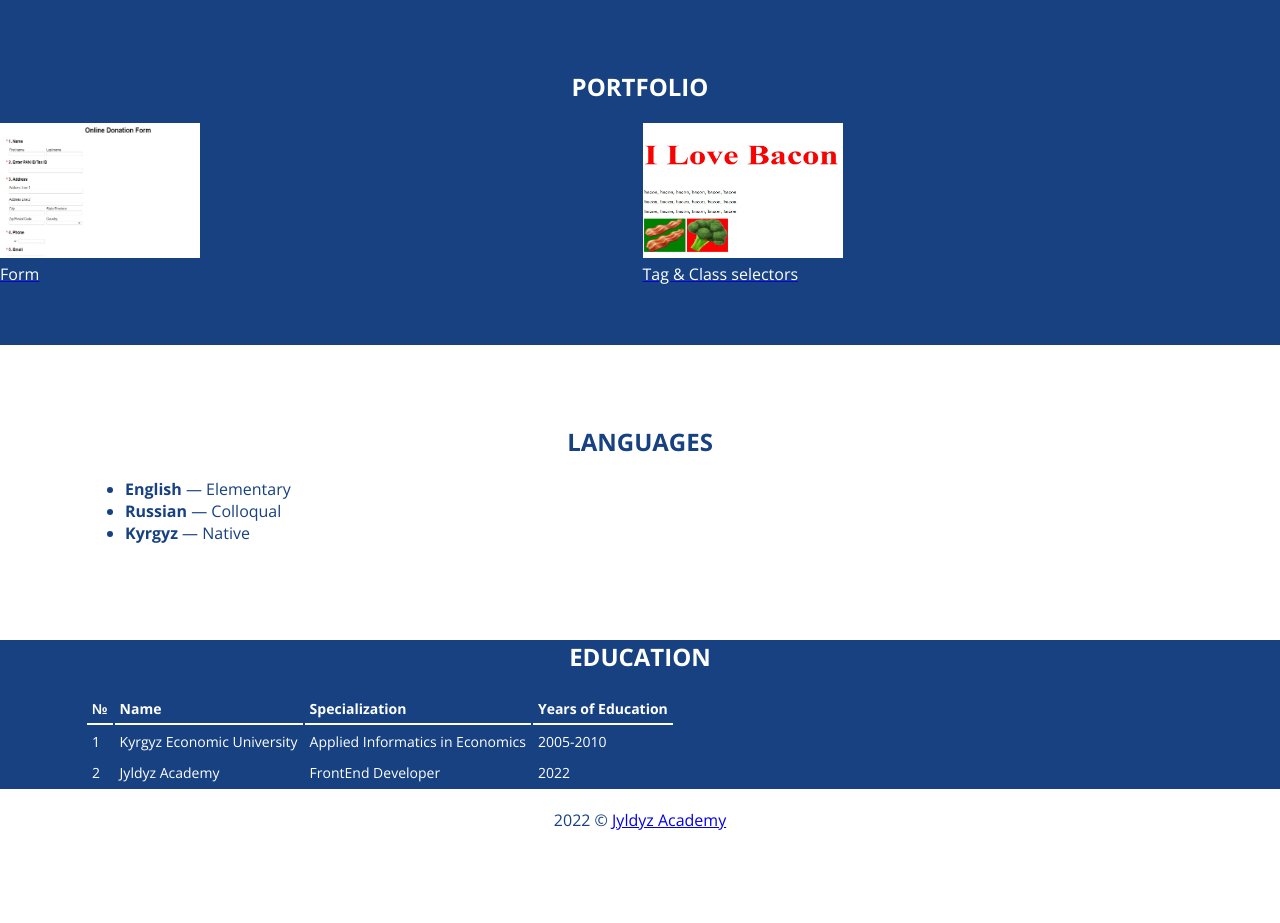
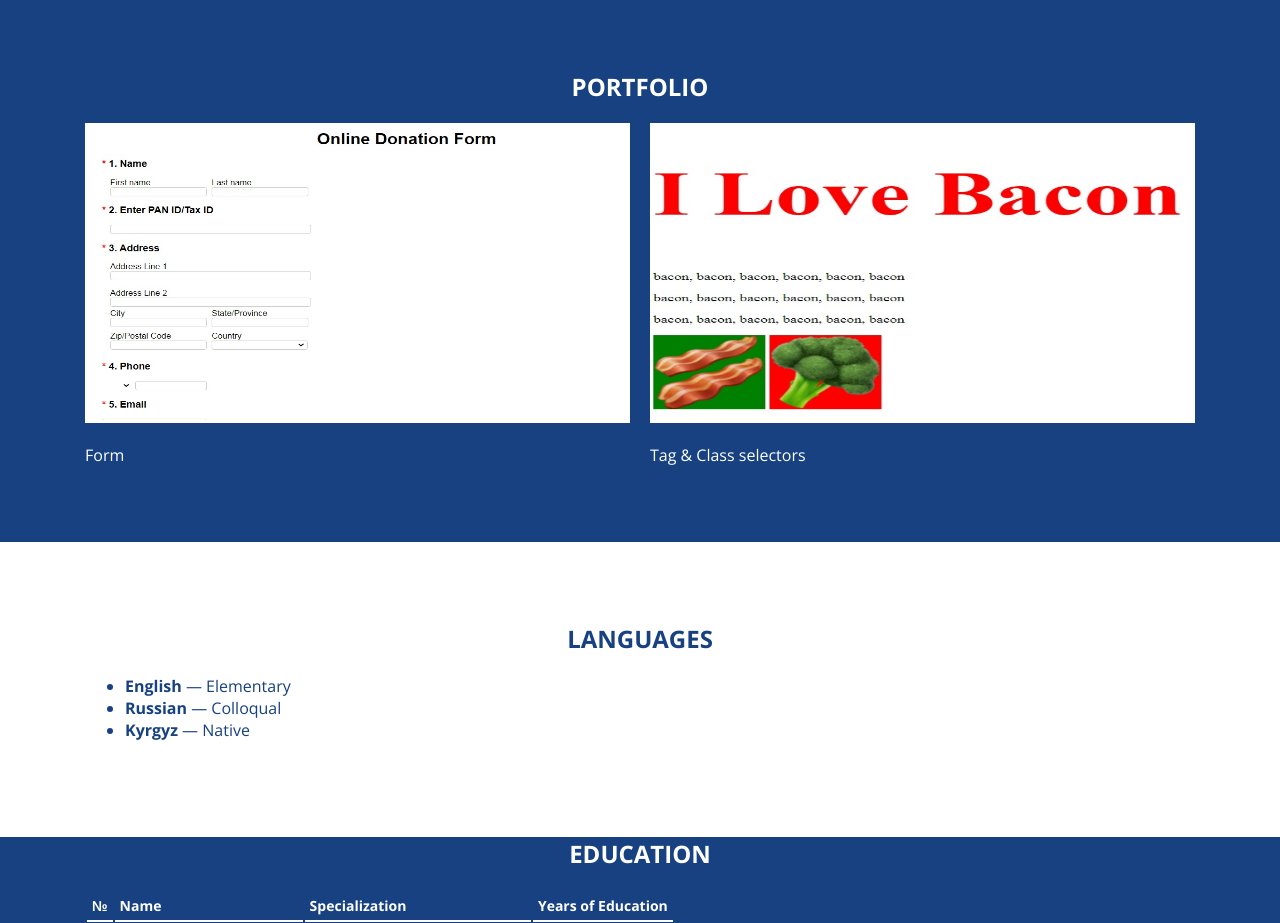
Before and after one commit to ZeinebBatyrbekova/portfolio-css, a plain HTML site: page index.html in a window 1280 px wide. Shown: the part 1220-2143 px from the top of the page. Before the commit the page ends 2071 px from the top, so only its background shows below. Drawn offline with nearby package versions, Linux system fonts and the light colour scheme.

Commit message:
Change potfolio section

```diff
--- a/css/style.css
+++ b/css/style.css
@@ -157,23 +157,22 @@ h3 {
 .wrapper {
   display: grid;
   grid-template-columns: repeat(2, 1fr);
-  grid-gap: 5px;
-  color: var(--pure-white);
-  background-color: var(--accent);
+  grid-gap: 20px;
 }
-.box1,
+*.box1,
 .box2 {
   display: block;
 }
 .box1 img,
 .box2 img {
-  width: 200px;
-  height: 135px;
+  width: 100%;
+  height: 300px;
 }
-a :-webkit-any-link {
-  color: gray;
-  cursor: pointer;
+.black-color:hover {
+  -webkit-filter: grayscale(80%);
+  filter: grayscale(80%);
 }
+
 figcaption {
   color: var(--pure-white);
 }
--- a/index.html
+++ b/index.html
@@ -111,18 +111,28 @@
       </section>
       <section id="portfolio" class="portfolio section">
         <h2 class="section-title">Portfolio</h2>
+        <div class="container">
           <div class="wrapper">
             <div class="box1">
               <a href="https://zeinebbatyrbekova.github.io/donation/">
-              <img src="/image/donation.jpg" alt="screen donation" />
-              <figcaption>Form</figcaption></a
-            >
+                <img
+                  src="image/donation.jpg"
+                  class="black-color"
+                  alt="screen donation"
+                />
+              </a>
+              <p>Form</p>
             </div>
             <div class="box2">
               <a href="https://zeinebbatyrbekova.github.io/donation/">
-              <img src="/image/bacon.jpg" alt="screen bacon" />
-              <figcaption>Tag & Class selectors</figcaption></a
-            >
+                <img
+                  src="image/bacon.jpg"
+                  class="black-color"
+                  alt="screen bacon"
+                />
+              </a>
+              <p>Tag & Class selectors</p>
+            </div>
           </div>
         </div>
       </section>
```
Lines whose indentation alone changed are shown as unchanged.
